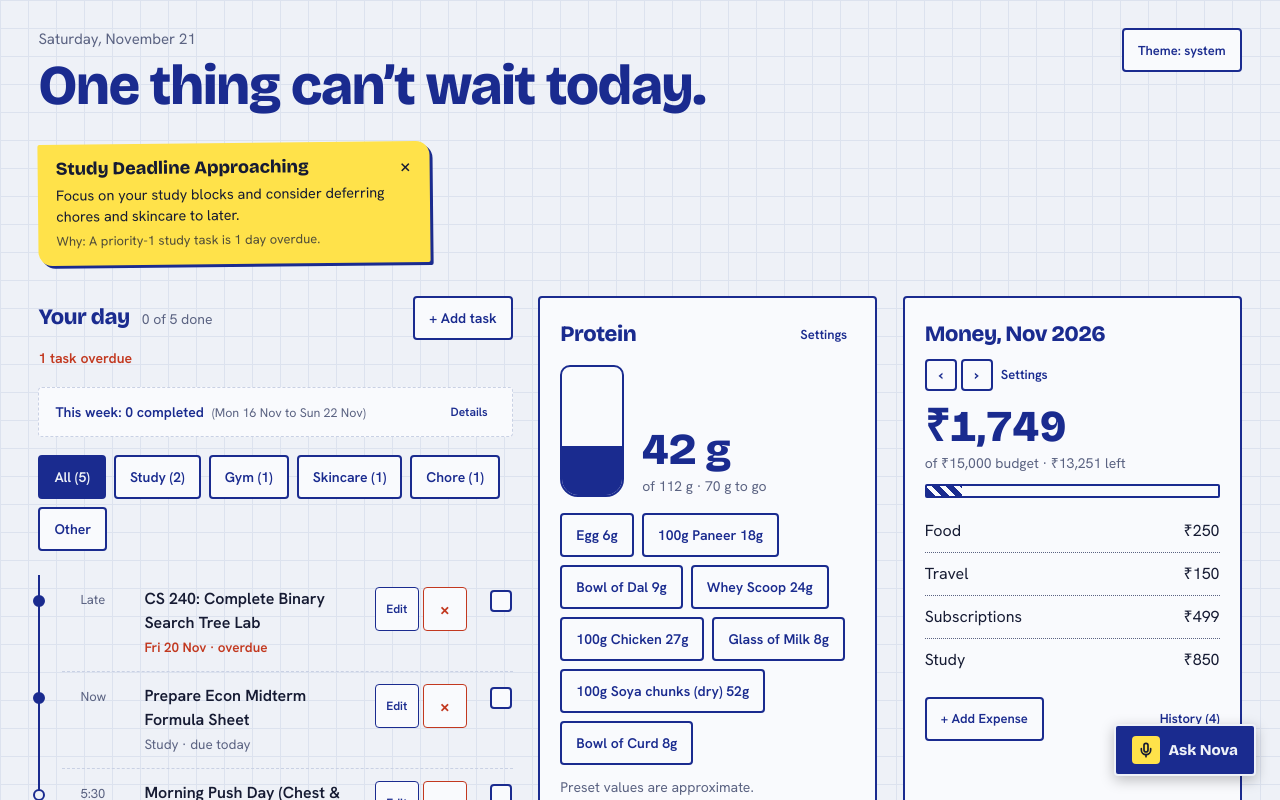
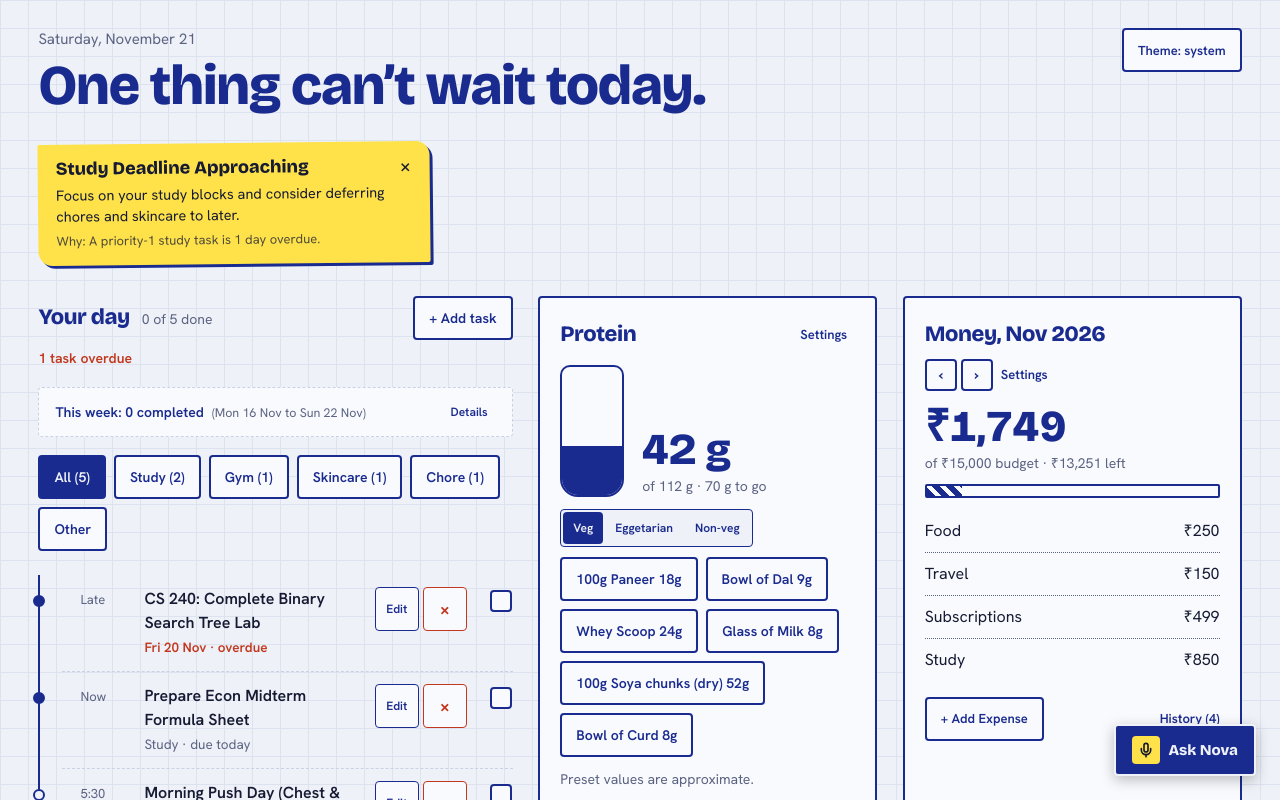
Before and after one commit to nitinbhhardwaj/campus-compass, a React (Vite) app: page / in a window 1280 px wide. Shown: the top 800 px of the page. Built offline with nearby package versions, Linux system fonts and the light colour scheme.

Commit message:
feat(protein): add diet preference segmented control and live preset filtering

```diff
--- a/src/App.tsx
+++ b/src/App.tsx
@@ -291,6 +291,13 @@ export default function App() {
                     remainingGrams={proteinRemaining}
                     progress={proteinProgress}
                     todayEntries={todayProteinEntries}
+                    dietPreference={proteinSettings.dietPreference}
+                    onUpdateDietPreference={async (diet) => {
+                      await updateProteinSettings({
+                        ...proteinSettings,
+                        dietPreference: diet,
+                      });
+                    }}
                     onAddEntry={async (dto) => {
                       await addProteinEntry(dto);
                     }}
--- a/src/features/protein/components/ProteinCard.tsx
+++ b/src/features/protein/components/ProteinCard.tsx
@@ -1,6 +1,7 @@
 import React, { useState } from 'react';
-import { ProteinEntry, CreateProteinEntryDTO } from '../types/protein';
+import { ProteinEntry, CreateProteinEntryDTO, DietPreference } from '../types/protein';
 import { PROTEIN_PRESETS } from '../constants/presets';
+import { presetsForDiet } from '../logic/proteinLogic';
 
 interface ProteinCardProps {
   today: string;
@@ -9,6 +10,8 @@ interface ProteinCardProps {
   remainingGrams: number;
   progress: number;
   todayEntries: ProteinEntry[];
+  dietPreference?: DietPreference;
+  onUpdateDietPreference?: (diet: DietPreference) => Promise<void>;
   onAddEntry: (dto: CreateProteinEntryDTO) => Promise<void>;
   onDeleteEntry: (id: string) => Promise<void>;
   onOpenSettings: () => void;
@@ -21,6 +24,8 @@ export const ProteinCard: React.FC<ProteinCardProps> = ({
   remainingGrams,
   progress,
   todayEntries,
+  dietPreference = 'veg',
+  onUpdateDietPreference,
   onAddEntry,
   onDeleteEntry,
   onOpenSettings,
@@ -31,6 +36,7 @@ export const ProteinCard: React.FC<ProteinCardProps> = ({
   const [customGrams, setCustomGrams] = useState('');
 
   const fillPercent = Math.min(100, Math.max(0, progress));
+  const visiblePresets = presetsForDiet(PROTEIN_PRESETS, dietPreference);
 
   const handleCustomSubmit = async (e: React.FormEvent) => {
     e.preventDefault();
@@ -76,9 +82,57 @@ export const ProteinCard: React.FC<ProteinCardProps> = ({
         </div>
       </div>
 
+      {/* Diet Preference Segmented Control */}
+      <div
+        role="group"
+        aria-label="Diet preference filter"
+        style={{
+          display: 'inline-flex',
+          gap: '2px',
+          padding: '2px',
+          border: '1.5px solid var(--ink)',
+          borderRadius: '4px',
+          background: 'var(--paper)',
+          marginTop: '12px',
+        }}
+      >
+        {(
+          [
+            { value: 'veg', label: 'Veg' },
+            { value: 'egg', label: 'Eggetarian' },
+            { value: 'non-veg', label: 'Non-veg' },
+          ] as const
+        ).map((opt) => {
+          const isActive = dietPreference === opt.value;
+          return (
+            <button
+              key={opt.value}
+              type="button"
+              onClick={() => onUpdateDietPreference?.(opt.value)}
+              aria-pressed={isActive}
+              style={{
+                border: 'none',
+                borderRadius: '4px',
+                padding: '4px 10px',
+                fontSize: '12px',
+                fontWeight: 700,
+                fontFamily: '"Hanken Grotesk", sans-serif',
+                cursor: 'pointer',
+                background: isActive ? 'var(--ink)' : 'transparent',
+                color: isActive ? 'var(--paper)' : 'var(--ink)',
+                minHeight: '32px',
+                transition: 'background-color 0.15s ease, color 0.15s ease',
+              }}
+            >
+              {opt.label}
+            </button>
+          );
+        })}
+      </div>
+
       {/* Preset Chips */}
-      <div className="chips">
-        {PROTEIN_PRESETS.map((p) => (
+      <div className="chips" style={{ marginTop: '10px' }}>
+        {visiblePresets.map((p) => (
           <button
             key={p.id}
             type="button"
--- a/src/features/protein/components/ProteinSettingsModal.tsx
+++ b/src/features/protein/components/ProteinSettingsModal.tsx
@@ -1,5 +1,5 @@
 import React, { useState } from 'react';
-import { ProteinSettings } from '../types/protein';
+import { ProteinSettings, DietPreference } from '../types/protein';
 import { validateProteinSettings, defaultGoalFromWeight } from '../logic/proteinLogic';
 import { Modal } from '../../../components/Modal';
 
@@ -18,6 +18,7 @@ export const ProteinSettingsModal: React.FC<ProteinSettingsModalProps> = ({
 }) => {
   const [weightInput, setWeightInput] = useState(String(currentSettings.bodyWeightKg));
   const [goalInput, setGoalInput] = useState(String(currentSettings.goalGrams));
+  const [dietInput, setDietInput] = useState<DietPreference>(currentSettings.dietPreference || 'veg');
   const [isManualOverride, setIsManualOverride] = useState(
     currentSettings.goalGrams !== defaultGoalFromWeight(currentSettings.bodyWeightKg)
   );
@@ -50,6 +51,7 @@ export const ProteinSettingsModal: React.FC<ProteinSettingsModalProps> = ({
     const validation = validateProteinSettings({
       bodyWeightKg: parsedWeight,
       goalGrams: parsedGoal,
+      dietPreference: dietInput,
     });
 
     if (!validation.isValid) {
@@ -63,7 +65,7 @@ export const ProteinSettingsModal: React.FC<ProteinSettingsModalProps> = ({
       await onSave({
         bodyWeightKg: parsedWeight,
         goalGrams: Math.round(parsedGoal),
-        dietPreference: currentSettings.dietPreference || 'veg',
+        dietPreference: dietInput,
       });
       onClose();
     } catch (err) {
@@ -82,6 +84,63 @@ export const ProteinSettingsModal: React.FC<ProteinSettingsModalProps> = ({
             {errors.form}
           </div>
         )}
+
+        {/* Diet Preference Input */}
+        <div>
+          <label style={{ display: 'block', fontSize: '13px', fontWeight: 600, color: 'var(--muted)', marginBottom: '6px' }}>
+            Diet Preference
+          </label>
+          <div
+            role="group"
+            aria-label="Diet preference"
+            style={{
+              display: 'inline-flex',
+              gap: '2px',
+              padding: '2px',
+              border: '2px solid var(--ink)',
+              borderRadius: '4px',
+              background: 'var(--paper)',
+              width: '100%',
+            }}
+          >
+            {(
+              [
+                { value: 'veg', label: 'Veg' },
+                { value: 'egg', label: 'Eggetarian' },
+                { value: 'non-veg', label: 'Non-veg' },
+              ] as const
+            ).map((opt) => {
+              const isActive = dietInput === opt.value;
+              return (
+                <button
+                  key={opt.value}
+                  type="button"
+                  onClick={() => setDietInput(opt.value)}
+                  aria-pressed={isActive}
+                  style={{
+                    flex: 1,
+                    border: 'none',
+                    borderRadius: '4px',
+                    padding: '8px 12px',
+                    fontSize: '13px',
+                    fontWeight: 700,
+                    fontFamily: '"Hanken Grotesk", sans-serif',
+                    cursor: 'pointer',
+                    background: isActive ? 'var(--ink)' : 'transparent',
+                    color: isActive ? 'var(--paper)' : 'var(--ink)',
+                    minHeight: '44px',
+                    transition: 'background-color 0.15s ease, color 0.15s ease',
+                  }}
+                >
+                  {opt.label}
+                </button>
+              );
+            })}
+          </div>
+          {errors.dietPreference && (
+            <p className="warn" style={{ marginTop: '4px' }}>{errors.dietPreference}</p>
+          )}
+        </div>
 
         {/* Body Weight Input */}
         <div>
```
